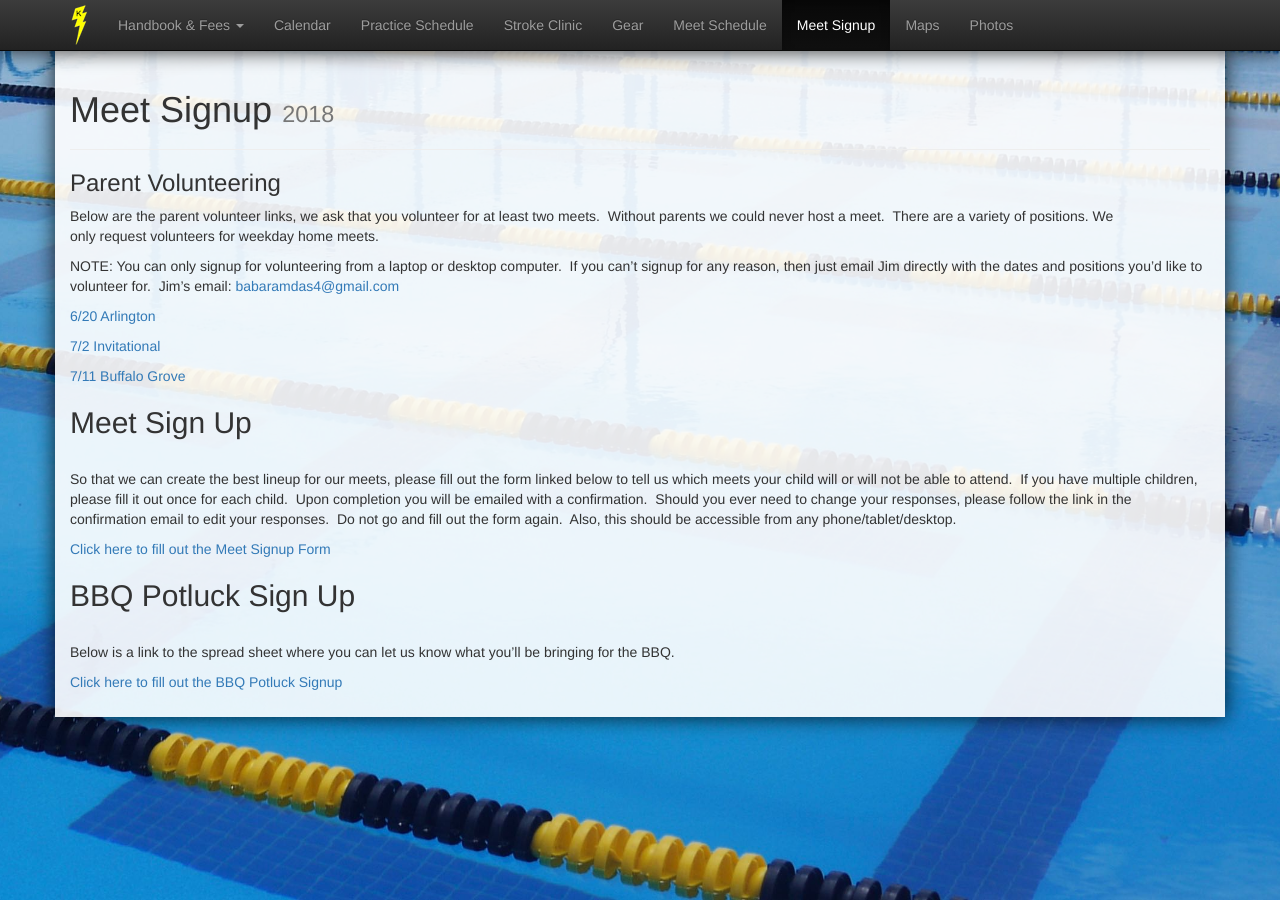
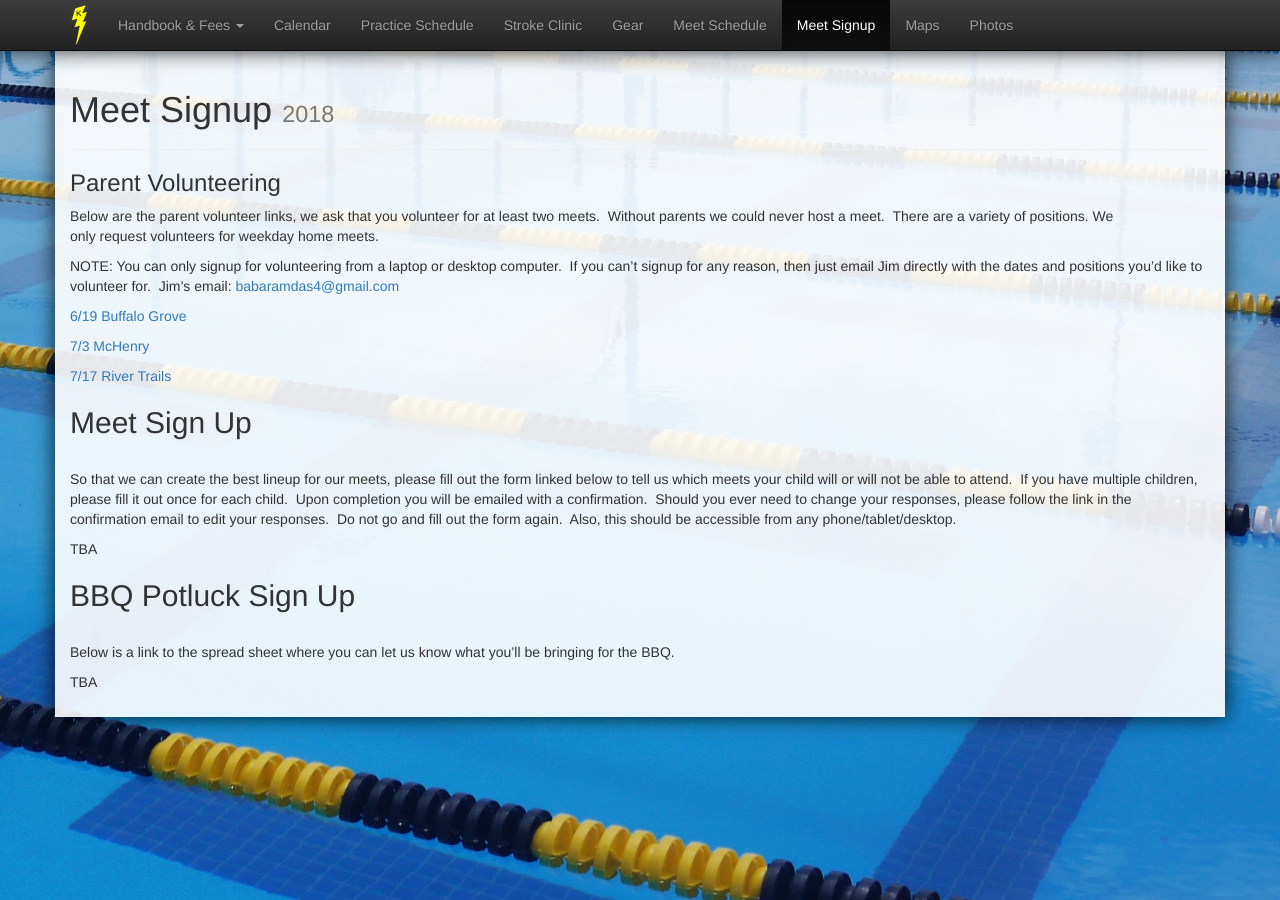
Before and after one commit to schickm/lwlightning.org, a Jekyll site: the page built from meet-signup/index.md, in a window 1280 px wide. Built offline with Jekyll 4.4.1, drawn with Linux system fonts in a browser that asks for light colours; nearby versions of some CDN libraries; comment, search, counter and statistics services are not loaded.

Commit message:
Half update meetsigup forms

```diff
--- a/meet-signup/index.md
+++ b/meet-signup/index.md
@@ -25,18 +25,24 @@ Below are the parent volunteer links, we ask that you volunteer for at least two
 
 NOTE: You can only signup for volunteering from a laptop or desktop computer.&nbsp; If you can't signup for any reason, then just email Jim directly with the dates and positions you'd like to volunteer for.&nbsp; Jim's email: <a href="mailto:babaramdas4@gmail.com">babaramdas4@gmail.com</a>
 
-<a href="https://docs.google.com/spreadsheets/d/1bVPBKcOD4_9gkpFP69mfC3WjO7jN7eudoZ4OlOUH1Z4/edit?usp=sharing">6/20 Arlington</a>
+<a href="https://docs.google.com/spreadsheets/d/1CZbBtPvibpRYKi37yAQUg255bCgd2E6-u04-xLWlZy8/edit?usp=sharing">6/19 Buffalo Grove</a>
 
-<a href="https://docs.google.com/spreadsheets/d/1Uis7L6l3J_s78wYgydaDOG850g-_BJ53mDIS15_8FKI/edit?usp=sharing">7/2 Invitational</a>
+<a href="https://docs.google.com/spreadsheets/d/1kTjk8VjL4DEhATtCdOUPIdquUTe13GJIVzJnmCGZeCQ/edit?usp=sharing">7/3 McHenry</a>
 
-<a href="https://docs.google.com/spreadsheets/d/1Y7Luj7EZl41_1MiB5KnBUPxcMYLzpnRJm9sPW2EL6cE/edit?usp=sharing">7/11 Buffalo Grove</a>
+<a href="https://docs.google.com/spreadsheets/d/1tFvfGvwhAKxcQkGBl66vndRf75jKU42xxeT7T4nSneg/edit?usp=sharing">7/17 River Trails</a>
 
 <h2>Meet Sign Up</h2><br />
 So that we can create the best lineup for our meets, please fill out the form linked below to tell us which meets your child will or will not be able to attend. &nbsp;If you have multiple children, please fill it out once for each child. &nbsp;Upon completion you will be emailed with a confirmation. &nbsp;Should you ever need to change your responses, please follow the link in the confirmation email to edit your responses. &nbsp;Do not go and fill out the form again.&nbsp; Also, this should be accessible from any phone/tablet/desktop.
 
+TBA
+<!--
 <a href="https://docs.google.com/forms/d/e/1FAIpQLSfnGTHDGRGCjN4p41Kr9R2EF76pv0SDDbRVzHRb0oSu6Tvnpw/viewform?usp=sf_link">Click here to fill out the Meet Signup Form</a>
+-->
 
 <h2>BBQ Potluck Sign Up</h2><br />
 Below is a link to the spread sheet where you can let us know what you'll be bringing for the BBQ.
 
+TBA
+<!--
 <a href="https://docs.google.com/spreadsheets/d/15LxBJz0mxsF_UmkeRzXDYIk8q7FEm7kXdRfB9_LULTY/edit?usp=sharing">Click here to fill out the BBQ Potluck Signup</a>
+-->
```
